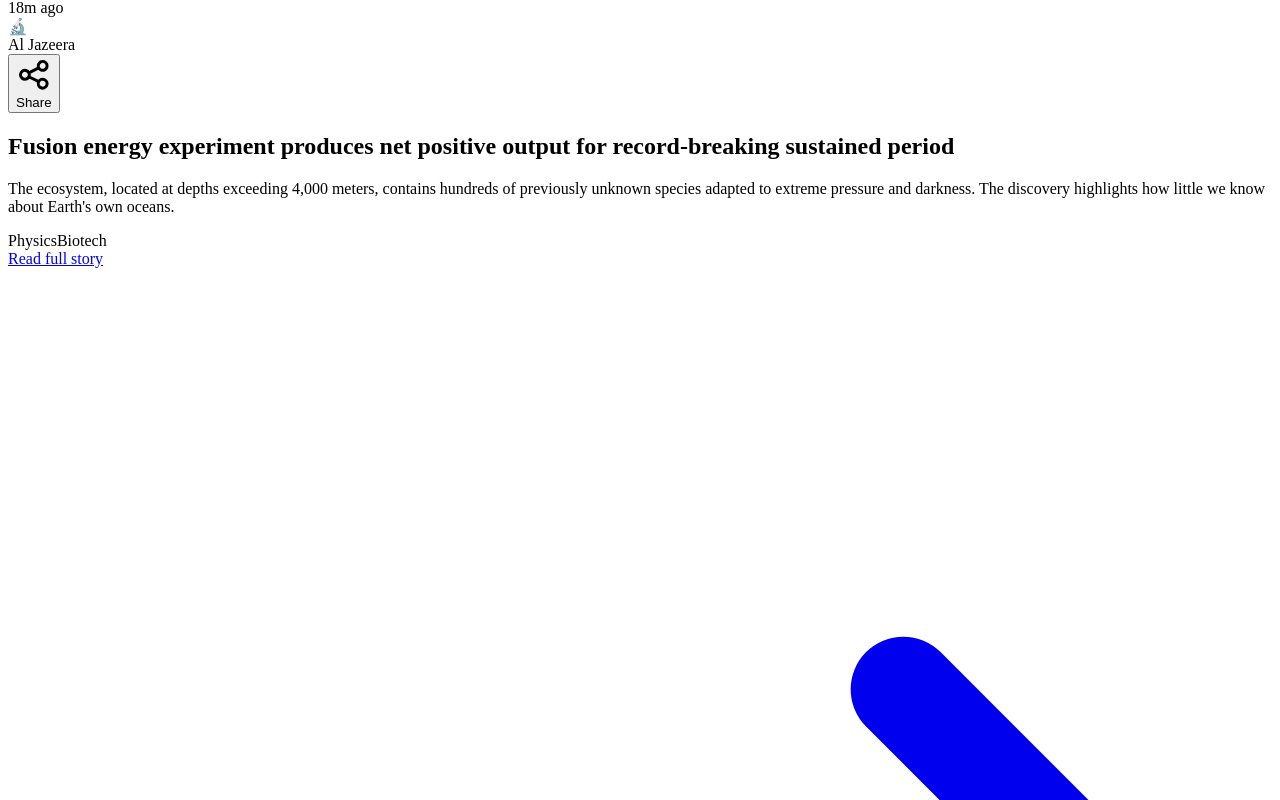
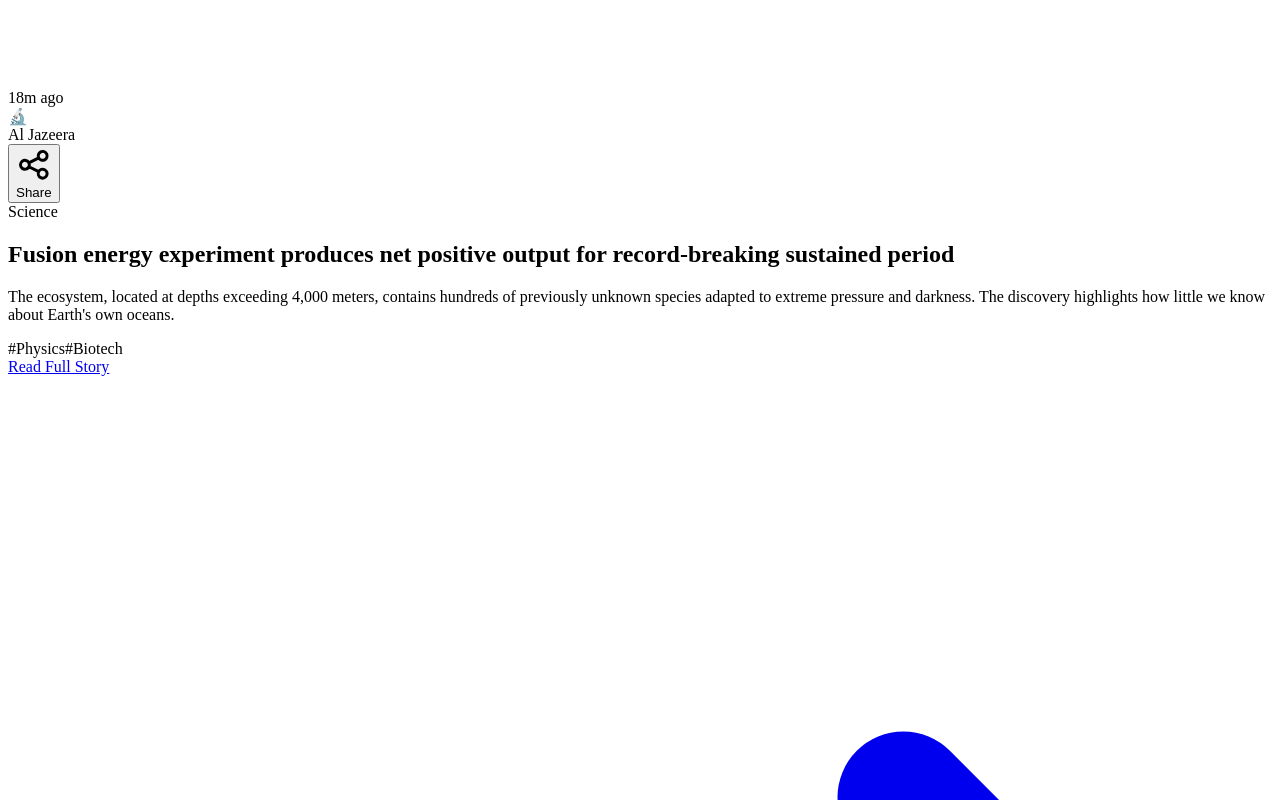
Before and after one commit to anisoni109/newspulse, a React (Vite) app: page / in a window 1280 px wide. Shown: the part 9200-10000 px from the top of the page. Built offline with nearby package versions, Linux system fonts and the light colour scheme; the HTML template or start-up script is replaced by a standard one.

Commit message:
feat: implement Reels-style snapping layout, fix news links to use Google News search, and display summary with direct CTA button

```diff
--- a/src/App.jsx
+++ b/src/App.jsx
@@ -157,7 +157,7 @@ function generateStory(id, category = null) {
     headline,
     summary,
     source,
-    link: `https://www.${source.toLowerCase().replace(/\s+/g, '')}.com/story/${id}`,
+    link: `https://news.google.com/search?q=${encodeURIComponent(headline)}`,
     category: catId,
     tags,
     time: `${Math.floor(Math.random() * 59) + 1}m ago`,
@@ -175,7 +175,7 @@ function generateCountryStory(id, countryId) {
     headline,
     summary,
     source,
-    link: `https://www.${source.toLowerCase().replace(/\s+/g, '')}.com/story/${id}`,
+    link: `https://news.google.com/search?q=${encodeURIComponent(headline)}`,
     category: 'world',
     tags: [countryId.toUpperCase()],
     time: `${Math.floor(Math.random() * 59) + 1}m ago`,
@@ -374,48 +374,62 @@ function NewsCard({ story }) {
   const accent = IMPACT_ACCENT[story.category] || ''
 
   return (
-    <article className={`relative bg-gradient-to-br ${gradient} rounded-2xl overflow-hidden shadow-lg hover:shadow-2xl transition-all duration-500 group border border-white/10`}>
-      {/* Ambient glow */}
-      <div className="absolute inset-0 opacity-30">
-        <div className="absolute top-[-40%] right-[-20%] w-[60%] h-[60%] bg-white rounded-full blur-[120px]" />
-        <div className="absolute bottom-[-30%] left-[-10%] w-[50%] h-[50%] bg-white rounded-full blur-[100px]" />
+    <article className={`relative bg-gradient-to-br ${gradient} h-full w-full flex flex-col justify-between p-6 rounded-2xl border border-white/10 overflow-hidden shadow-2xl group`}>
+      {/* Ambient glow effects */}
+      <div className="absolute inset-0 opacity-30 pointer-events-none">
+        <div className="absolute top-[-20%] right-[-10%] w-[80%] h-[75%] bg-white/10 rounded-full blur-[120px]" />
+        <div className="absolute bottom-[-10%] left-[-20%] w-[70%] h-[60%] bg-white/5 rounded-full blur-[100px]" />
       </div>
 
-      {/* Content */}
-      <div className="relative z-10 p-6">
-        {/* Meta row */}
-        <div className="flex items-center justify-between mb-4">
+      {/* Top Header metadata */}
+      <div className="relative z-10 flex items-center justify-between">
         <div className="flex items-center gap-3">
-            <span className="text-xl drop-shadow-lg">{catInfo.icon}</span>
-            <div className="h-5 w-px bg-white/20" />
-            <span className="font-bold text-sm text-white/90 tracking-wide">{story.source}</span>
+          <span className="text-2xl drop-shadow-lg">{catInfo.icon}</span>
+          <div className="h-4 w-px bg-white/20" />
+          <span className="font-bold text-base text-white/95 tracking-wide uppercase">{story.source}</span>
         </div>
         <ShareButton headline={story.headline} summary={story.summary} />
       </div>
 
-        {/* Headline */}
-        <h2 className="text-xl font-extrabold text-white leading-tight mb-3 drop-shadow-lg group-hover:text-white/95 transition-colors">{story.headline}</h2>
+      {/* Main Content Area (Headline + Summary) */}
+      <div className="relative z-10 flex-1 flex flex-col justify-center my-4 space-y-4 max-w-xl mx-auto w-full">
+        {/* Dynamic decorative category label */}
+        <span className={`self-start text-[10px] uppercase font-bold tracking-widest px-2.5 py-1 rounded border border-white/10 bg-white/5 text-white/60`}>
+          {catInfo.label}
+        </span>
 
-        {/* Summary */}
-        <p className="text-sm text-white/70 leading-relaxed mb-4 line-clamp-3">{story.summary}</p>
+        <h2 className="text-xl sm:text-2xl md:text-3xl font-extrabold text-white leading-tight drop-shadow-lg select-text">
+          {story.headline}
+        </h2>
+
+        <p className="text-sm sm:text-base text-white/80 leading-relaxed drop-shadow-md select-text line-clamp-6">
+          {story.summary}
+        </p>
 
         {/* Tags */}
-        <div className="flex flex-wrap gap-2 mb-5">
+        <div className="flex flex-wrap gap-2 pt-2">
           {story.tags.map(tag => (
-            <span key={tag} className={`text-[11px] px-3 py-1 rounded-full border font-medium backdrop-blur-sm ${accent}`}>
-              {tag}
+            <span key={tag} className={`text-[11px] px-3 py-1 rounded-full border font-semibold backdrop-blur-sm ${accent}`}>
+              #{tag.replace(/\s+/g, '')}
             </span>
           ))}
         </div>
+      </div>
 
-        {/* Bottom row */}
-        <div className="flex items-center justify-between">
-          <a href={story.link} target="_blank" rel="noopener noreferrer" className="inline-flex items-center gap-2 text-sm font-bold text-white/90 hover:text-white transition-colors group/link bg-white/10 backdrop-blur-sm border border-white/20 px-4 py-2 rounded-full">
-            <span>Read full story</span>
-            <svg className="w-4 h-4 transform group-hover/link:translate-x-1 transition-transform" fill="none" stroke="currentColor" viewBox="0 0 24 24"><path strokeLinecap="round" strokeLinejoin="round" strokeWidth={2} d="M17 8l4 4m0 0l-4 4m4-4H3" /></svg>
+      {/* Bottom CTA / Action */}
+      <div className="relative z-10 flex items-center justify-between pt-4 border-t border-white/10">
+        <a
+          href={story.link}
+          target="_blank"
+          rel="noopener noreferrer"
+          className="inline-flex items-center gap-2 text-sm font-bold text-white bg-white/10 hover:bg-white/20 active:scale-95 transition-all backdrop-blur-md border border-white/20 px-6 py-3 rounded-full"
+        >
+          <span>Read Full Story</span>
+          <svg className="w-4 h-4 transform group-hover:translate-x-1 transition-transform" fill="none" stroke="currentColor" viewBox="0 0 24 24">
+            <path strokeLinecap="round" strokeLinejoin="round" strokeWidth={2.5} d="M17 8l4 4m0 0l-4 4m4-4H3" />
+          </svg>
         </a>
-          <span className="text-xs text-white/40 font-medium">{story.time}</span>
-        </div>
+        <span className="text-xs text-white/40 font-semibold">{story.time}</span>
       </div>
     </article>
   )
@@ -424,13 +438,13 @@ function NewsCard({ story }) {
 // ─── Skeleton Card (Dark) ──────────────────────────────────────────
 function SkeletonCard() {
   return (
-    <div className="relative bg-gradient-to-br from-slate-900 to-gray-950 rounded-2xl overflow-hidden shadow-lg animate-pulse border border-white/10">
+    <div className="relative bg-gradient-to-br from-slate-900 to-gray-950 h-full w-full flex flex-col justify-between p-6 rounded-2xl overflow-hidden shadow-lg animate-pulse border border-white/10">
       <div className="absolute inset-0 opacity-20"><div className="absolute top-[-40%] right-[-20%] w-[60%] h-[60%] bg-white rounded-full blur-[120px]" /></div>
-      <div className="relative z-10 p-6">
+      <div className="relative z-10 flex-1 flex flex-col justify-center my-4 space-y-4 max-w-xl mx-auto w-full">
         <div className="flex items-center gap-3 mb-4"><div className="w-7 h-7 bg-white/10 rounded-lg" /><div className="h-5 w-px bg-white/20" /><div className="h-4 w-20 bg-white/10 rounded" /></div>
-        <div className="h-6 w-full bg-white/10 rounded mb-3" />
-        <div className="h-6 w-3/4 bg-white/10 rounded mb-4" />
-        <div className="space-y-2 mb-5"><div className="h-3 w-full bg-white/5 rounded" /><div className="h-3 w-5/6 bg-white/5 rounded" /></div>
+        <div className="h-8 w-full bg-white/10 rounded mb-3" />
+        <div className="h-8 w-3/4 bg-white/10 rounded mb-4" />
+        <div className="space-y-2 mb-5"><div className="h-4 w-full bg-white/5 rounded" /><div className="h-4 w-5/6 bg-white/5 rounded" /></div>
         <div className="flex gap-2"><div className="h-6 w-16 bg-white/10 rounded-full" /><div className="h-6 w-20 bg-white/10 rounded-full" /></div>
       </div>
     </div>
@@ -606,9 +620,9 @@ function App() {
   }
 
   return (
-    <div className="min-h-screen bg-gradient-to-b from-gray-950 via-slate-950 to-black">
+    <div className="h-screen w-screen overflow-hidden flex flex-col bg-gradient-to-b from-gray-950 via-slate-950 to-black select-none">
       {/* Header */}
-      <header className="sticky top-0 z-50 bg-gray-950/80 backdrop-blur-xl border-b border-white/10 shadow-lg shadow-black/20">
+      <header className="shrink-0 bg-gray-950/80 backdrop-blur-xl border-b border-white/10 shadow-lg shadow-black/20">
         <div className="max-w-2xl mx-auto px-4 py-3">
           <div className="flex items-center justify-between mb-3">
             {/* Logo */}
@@ -644,13 +658,16 @@ function App() {
       </header>
 
       {/* Content */}
+      <div className="flex-1 overflow-hidden">
         {activeTab === 'explore' ? (
+          <div className="h-full w-full overflow-y-auto no-scrollbar">
             <ExplorePage onSelectCategory={handleExploreSelect} selectedCategory={selectedCategory} />
+          </div>
         ) : (
-        <main className="max-w-2xl mx-auto px-4 py-6 space-y-5">
+          <div className="h-full w-full max-w-2xl mx-auto px-4 py-4 flex flex-col overflow-hidden">
             {/* Active filter badge */}
             {selectedCategory !== 'all' && (
-            <div className="flex items-center gap-2 mb-1">
+              <div className="flex items-center gap-2 mb-3 shrink-0">
                 <span className={`inline-flex items-center gap-1.5 text-xs font-semibold px-3 py-1.5 rounded-full border ${CATEGORIES.find(c => c.id === selectedCategory)?.bg}`}>
                   {CATEGORIES.find(c => c.id === selectedCategory)?.icon} {CATEGORIES.find(c => c.id === selectedCategory)?.label}
                 </span>
@@ -658,16 +675,33 @@ function App() {
               </div>
             )}
 
-          {stories.map(story => <NewsCard key={story.id} story={story} />)}
-          {loading && <><SkeletonCard /><SkeletonCard /></>}
-          <div ref={observerTarget} className="h-10" />
-          {!loading && stories.length > 0 && <p className="text-center text-xs text-gray-600 py-8">Scroll for more • Auto-updates</p>}
-        </main>
+            {/* Reels snapping container */}
+            <div className="flex-1 w-full overflow-y-scroll snap-y snap-mandatory no-scrollbar flex flex-col gap-4 pb-4">
+              {stories.map(story => (
+                <div key={story.id} className="h-full min-h-[calc(100vh-175px)] max-h-[750px] w-full shrink-0 snap-start">
+                  <NewsCard story={story} />
+                </div>
+              ))}
+              {loading && (
+                <>
+                  <div className="h-full min-h-[calc(100vh-175px)] max-h-[750px] w-full shrink-0 snap-start">
+                    <SkeletonCard />
+                  </div>
+                  <div className="h-full min-h-[calc(100vh-175px)] max-h-[750px] w-full shrink-0 snap-start">
+                    <SkeletonCard />
+                  </div>
+                </>
               )}
+              {/* Observer target */}
+              <div ref={observerTarget} className="h-4 shrink-0" />
+            </div>
+          </div>
+        )}
+      </div>
 
       {/* Footer */}
-      <footer className="max-w-2xl mx-auto px-4 py-6 text-center border-t border-white/5 mt-8">
-        <p className="text-xs text-gray-600">NewsPulse • Curated from trusted sources worldwide</p>
+      <footer className="shrink-0 py-2.5 text-center border-t border-white/5 bg-black/40">
+        <p className="text-[10px] text-gray-500 font-medium">NewsPulse • Swipe up for next story • Auto-updates</p>
       </footer>
     </div>
   )
--- a/src/tailwind.css
+++ b/src/tailwind.css
@@ -17,3 +17,13 @@ body {
   -webkit-font-smoothing: antialiased;
   -moz-osx-font-smoothing: grayscale;
 }
+
+/* Hide scrollbar for Chrome, Safari and Opera */
+.no-scrollbar::-webkit-scrollbar {
+  display: none;
+}
+/* Hide scrollbar for IE, Edge and Firefox */
+.no-scrollbar {
+  -ms-overflow-style: none;  /* IE and Edge */
+  scrollbar-width: none;  /* Firefox */
+}
```
Lines whose indentation alone changed are shown as unchanged.
